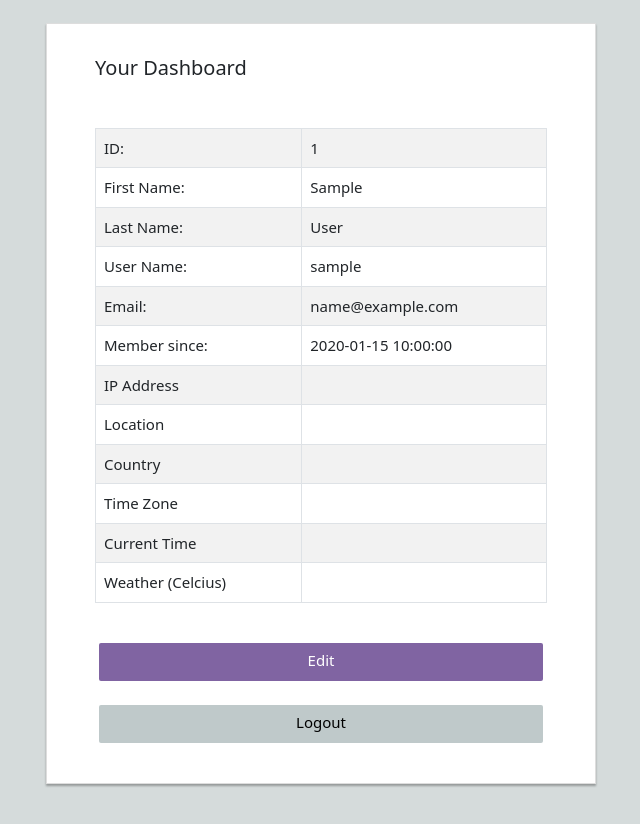
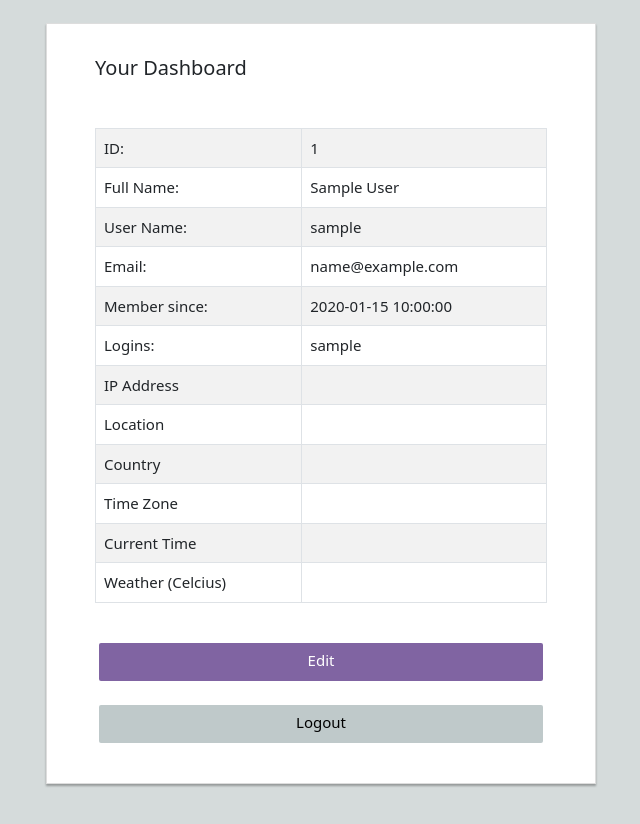
Before and after one commit to albertho425/login-system-with-API, a PHP site: page /welcome.php in a window 1280 px wide. Shown: the top 824 px of the page, without its empty margins (319-959 px from the left). Run offline with PHP 8.4, Linux system fonts and the light colour scheme; the visitor is signed in with stand-in values (Sample User, id 1); tables that the repository leaves empty or names only in its code hold one stand-in row (values such as "Sample post").

Commit message:
Combine first and last name into same row

```diff
--- a/welcome.php
+++ b/welcome.php
@@ -62,16 +62,15 @@ $result = mysqli_query($conn, $sql);
 
                                 "<tr><td>" . "ID: " . "</td>" . "<td>" . $row["id"]. "</td></tr>" .
 
-                                "<tr><td>" . "First Name: " . "</td>" . "<td>" . $row["firstname"]. "</td></tr>" .
-
-                                "<tr><td>" . "Last Name: " .  "</td>" . "<td>" . $row["lastname"]. "</td></tr>" .
+                                "<tr><td>" . "Full Name: " . "</td>" . "<td>" . $row["firstname"]. " "  . $row["lastname"] . "</td></tr>" .
 
                                 "<tr><td>" . "User Name: " .  "</td>" . "<td>" . $row["username"] . "</td></tr>" .
 
                                 "<tr><td>" . "Email: " .  "</td>" . "<td>" . $row["email"] . "</td></tr>" .
 
-                                "<tr><td>" . "Member since: " .  "</td>" . "<td>" . $row["date"] . "</td></tr>";
+                                "<tr><td>" . "Member since: " .  "</td>" . "<td>" . $row["date"] . "</td></tr>" .
 
+                                "<tr><td>" . "Logins: " .  "</td>" . "<td>" . $row["logins"] . "</td></tr>" ;
 
                             echo '<tr><td><p class="card-text">IP Address </td><td><span class="" id="ipaddress"></span></tr></td>';
 
```
